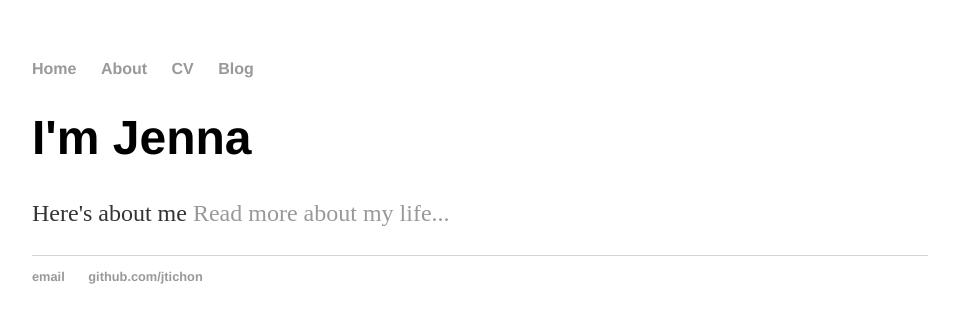
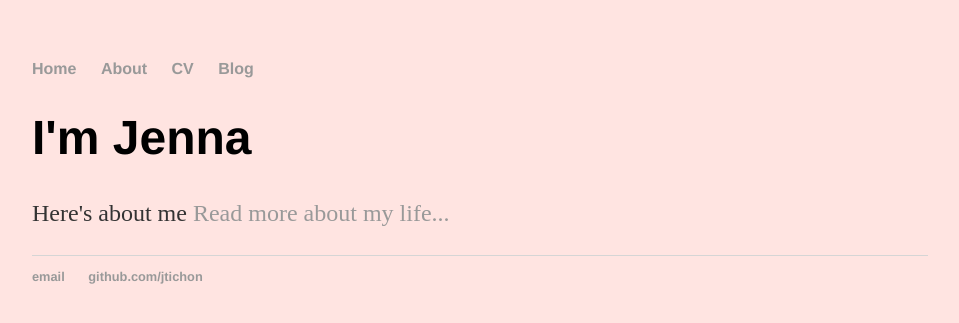
Before and after one commit to jtichon/jtichon.github.io, a Jekyll site: the page built from index.html, in a window 1280 px wide. Shown: the top 323 px of the page, without its empty margins (160-1119 px from the left). Built offline with Jekyll 4.4.1, drawn with Linux system fonts in a browser that asks for light colours.

Commit message:
Update default.html

```diff
--- a/_layouts/default.html
+++ b/_layouts/default.html
@@ -7,7 +7,7 @@
 		<!-- link to main stylesheet -->
 		<link rel="stylesheet" type="text/css" href="/css/main.css">
 	</head>
-	<body>
+	<body bgcolor="#FFE4E1">
 		<nav>
     		<ul>
         		<li><a href="/">Home</a></li>
```
